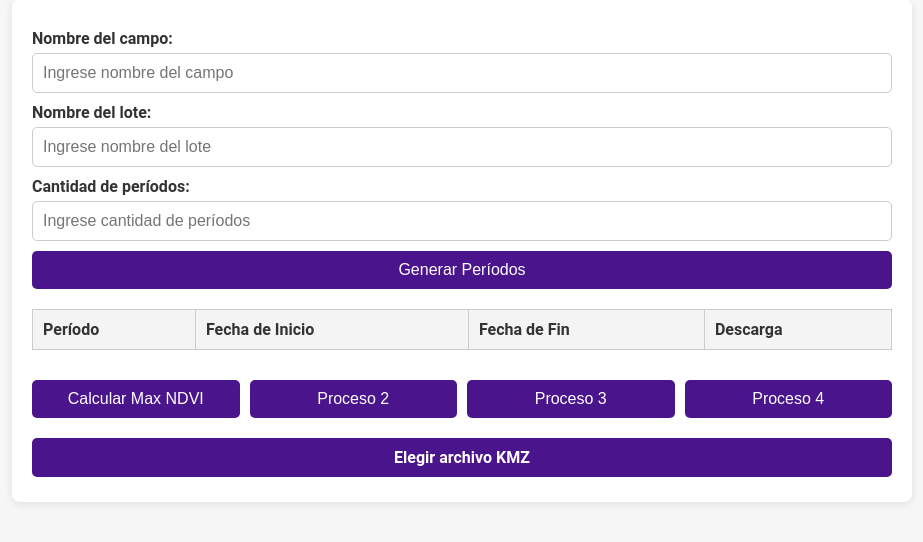
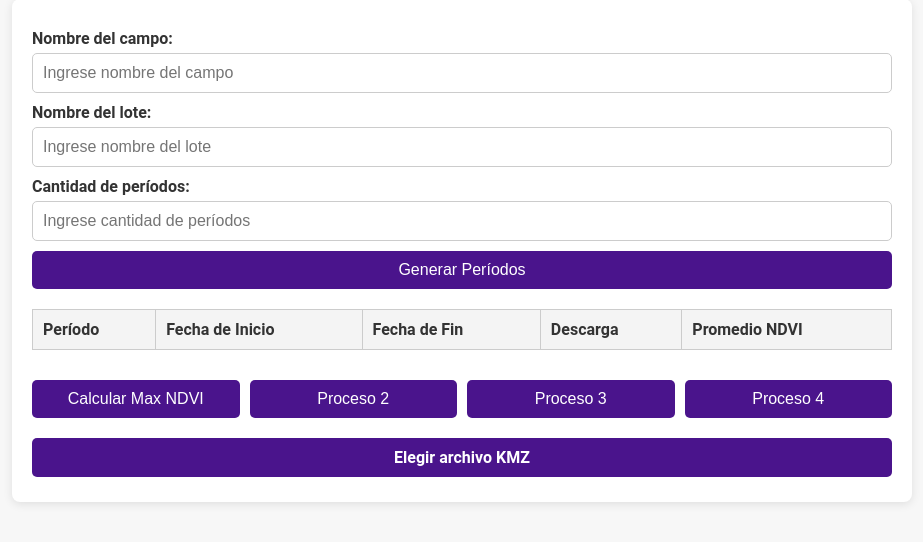
Before and after one commit to ignaciocanosa/ProcesadorDeImagenes, a Flask app: template templates/index.html in a window 1280 px wide. Shown: the part 87-629 px from the top of the page, without its empty margins (178-1101 px from the left). Run offline with Flask 3, Linux system fonts and the light colour scheme; the template is opened without the code that fills it: most values are stand-ins (such as "Sample title", 1, 10 or a date in 2020); lists and menus that the app fills with data are empty; some libraries are stand-ins or nearby versions; grey boxes are pictures that could not be loaded.

Commit message:
MEAN NDVI 1

```diff
--- a/app.py
+++ b/app.py
@@ -62,14 +62,30 @@ def get_max_ndvi_images(polygon_coords, start_date, end_date):
             ndvi = image.normalizedDifference(['B8', 'B4']).rename('NDVI')
             return image.addBands(ndvi).clip(polygon)
 
-        # Convertir bandas a Float32
-        def convert_to_float(image):
-            return image.select(['NDVI']).float()
+        # Calcular NDVI y mapearlo
+        with_ndvi = sentinel_images.map(add_ndvi)
 
-        with_ndvi = sentinel_images.map(add_ndvi).map(convert_to_float)
+        # Función para calcular la suma de NDVI dentro del polígono
+        def add_ndvi_sum(image):
+            ndvi_sum = image.select('NDVI').reduceRegion(
+                reducer=ee.Reducer.sum(),
+                geometry=polygon,
+                scale=10
+            ).get('NDVI')
+            return image.set('NDVI_SUM', ndvi_sum)
 
-        # Seleccionar la imagen con el máximo NDVI
-        max_ndvi_image = with_ndvi.qualityMosaic('NDVI')
+        # Añadir la suma de NDVI a cada imagen
+        with_ndvi_sum = with_ndvi.map(add_ndvi_sum)
+
+        # Ordenar imágenes por la suma de NDVI y seleccionar la mejor
+        max_ndvi_image = with_ndvi_sum.sort('NDVI_SUM', False).first()
+
+        # Obtener el valor del promedio de NDVI
+        mean_ndvi = max_ndvi_image.reduceRegion(
+            reducer=ee.Reducer.mean(),
+            geometry=polygon,
+            scale=10
+        ).get('NDVI').getInfo()
 
         # Establecer la visualización con los colores deseados
         visualization_params = {
@@ -99,11 +115,11 @@ def get_max_ndvi_images(polygon_coords, start_date, end_date):
         date = start_date.replace('-', '')  # Generar una fecha base para el nombre del archivo
         filename = f"ndvi_{date}.tif"
 
-        return url_png, tiff_url, filename
+        return url_png, tiff_url, filename, mean_ndvi
 
     except Exception as e:
         logging.error(f"Error al obtener la imagen NDVI: {e}")
-        return None, None, None
+        return None, None, None, None
 
 
 @app.route('/get-ndvi', methods=['POST'])
@@ -120,7 +136,7 @@ def fetch_ndvi():
         for period in periods:
             start_date = period['start_date']
             end_date = period['end_date']
-            png_url, tiff_url, filename = get_max_ndvi_images(polygon_coords, start_date, end_date)
+            png_url, tiff_url, filename, mean_ndvi = get_max_ndvi_images(polygon_coords, start_date, end_date)
 
             if png_url and tiff_url and filename:
                 results.append({
@@ -128,7 +144,8 @@ def fetch_ndvi():
                     'end_date': end_date,
                     'image_url': png_url,
                     'download_url': tiff_url,
-                    'file_name': campo_lote+"_"+filename
+                    'file_name': campo_lote+"_"+filename,
+                    'mean_ndvi': mean_ndvi  # Promedio de NDVI
                 })
             else:
                 results.append({
--- a/templates/index.html
+++ b/templates/index.html
@@ -5,8 +5,7 @@
     <meta charset="UTF-8">
     <meta name="viewport" content="width=device-width, initial-scale=1.0">
     <title>Procesador de Imagenes</title>
-    <script
-        src="https://maps.googleapis.com/maps/api/js?key={{google_api_key}}&libraries=drawing"></script>
+    <script src="https://maps.googleapis.com/maps/api/js?key={{google_api_key}}&libraries=drawing"></script>
     <script src="https://code.jquery.com/jquery-3.6.0.min.js"></script>
     <link rel="stylesheet" href="{{ url_for('static', filename='styles.css') }}">
     <script src="https://cdnjs.cloudflare.com/ajax/libs/jszip/3.10.1/jszip.min.js"></script>
@@ -34,6 +33,7 @@
                     <th>Fecha de Inicio</th>
                     <th>Fecha de Fin</th>
                     <th>Descarga</th>
+                    <th>Promedio NDVI</th>
                 </tr>
             </thead>
             <tbody></tbody>
@@ -193,6 +193,7 @@
                 <td><input type="date" id="start-date-${i}" required></td>
                 <td><input type="date" id="end-date-${i}" required></td>
                 <td><button class="download-btn" id="download-btn-${i}" disabled>⬇</button></td>
+                <td id="ndvi-${i}">N/A</td>
             </tr>
         `);
                 }
@@ -208,21 +209,17 @@
                 return;
             }
 
-            // Obtener el path del polígono
             const polygonPath = currentPolygon.getPath();
             if (!polygonPath || polygonPath.getLength() < 3) {
                 alert('Dibuja un polígono válido con al menos tres vértices.');
                 return;
             }
 
-            // Procesar las coordenadas
             const coordinates = [];
             polygonPath.forEach(function (latLng) {
                 coordinates.push({ lat: latLng.lat(), lng: latLng.lng() });
             });
-            console.log("coordinates: ", coordinates);
 
-            // Verificar los períodos
             const periods = [];
             for (let i = 1; i <= periodCount; i++) {
                 const startDate = $(`#start-date-${i}`).val();
@@ -234,16 +231,13 @@
                 periods.push({ start_date: startDate, end_date: endDate });
             }
 
-            // Preparar los datos para enviar
             const data = {
                 field_name: fieldName,
                 lot_name: lotName,
                 periods: periods,
                 polygon: coordinates.map(coord => [coord.lng, coord.lat])
             };
-            console.log(data);
 
-            // Llamada AJAX
             $.ajax({
                 url: '/get-ndvi',
                 type: 'POST',
@@ -253,9 +247,12 @@
                     if (response.results) {
                         response.results.forEach((result, index) => {
                             const button = $(`#download-btn-${index + 1}`);
+                            const ndviCell = $(`#ndvi-${index + 1}`);
                             const fileName = `${fieldName}_${lotName}_${periods[index].start_date}_${periods[index].end_date}`;
+
                             button.prop('disabled', false);
                             button.addClass('ready');
+                            ndviCell.text(result.mean_ndvi.toFixed(2)); // Actualiza el promedio NDVI
 
                             button.click(function () {
                                 const link = document.createElement('a');
```
Lines whose indentation alone changed are shown as unchanged.
